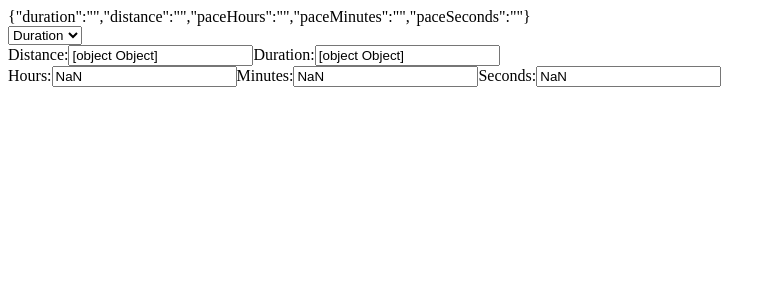
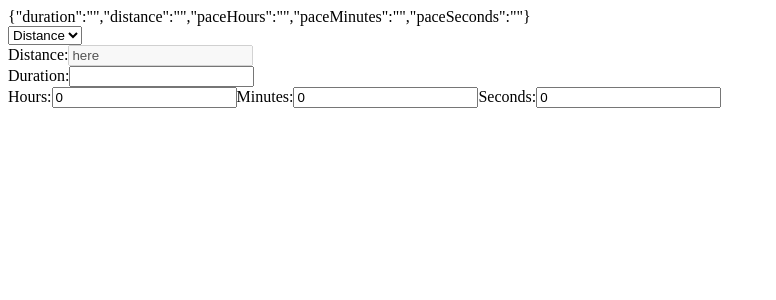
Before and after one commit to lauratpa/pace-calculator, a React (Vite) app: page / in a window 1280 px wide. Shown: the top 300 px of the page, without its empty margins (0-776 px from the left). Built offline with nearby package versions, Linux system fonts and the light colour scheme.

Commit message:
Working separate inputs

```diff
--- a/src/App.jsx
+++ b/src/App.jsx
@@ -2,6 +2,7 @@ import React, { useState } from "react";
 import ReactDOM from "react-dom";
 import DistanceCalculator from "./DistanceCalculator.jsx";
 import DurationCalculator from "./DurationCalculator.jsx";
+import PaceCalculator from "./PaceCalculator.jsx";
 import useFormFields from "./useFormFields.jsx";
 
 const App = () => {
@@ -13,13 +14,15 @@ const App = () => {
     paceSeconds: "",
   });
 
-  const [targetVariable, setTargetVariable] = useState("duration");
+  const [targetVariable, setTargetVariable] = useState("distance");
 
   const pickCalculator = () => {
     if (targetVariable === "distance") {
       return <DistanceCalculator fields={fields} setFields={setFields} />;
     } else if (targetVariable === "duration") {
       return <DurationCalculator fields={fields} setFields={setFields} />;
+    } else if (targetVariable === "pace") {
+      return <PaceCalculator fields={fields} setFields={setFields} />;
     } else {
       null;
     }
@@ -33,8 +36,9 @@ const App = () => {
           onChange={(e) => setTargetVariable(e.target.value.toLowerCase())}
           onBlur={(e) => setTargetVariable(e.target.value.toLowerCase())}
         >
+          <option>Distance</option>
           <option>Duration</option>
-          <option>Distance</option>
+          <option>Pace</option>
         </select>
       </label>
       {pickCalculator()}
--- a/src/DistanceCalculator.jsx
+++ b/src/DistanceCalculator.jsx
@@ -17,19 +17,15 @@ const DistanceCalculator = ({ fields, setFields }) => {
 
   return (
     <div>
-      <DistanceInput
-        value={distance}
-        updateValues={setFields}
-        disabled={true}
-      />
+      <DistanceInput value={distance} setValues={setFields} disabled={true} />
       <DurationInput
         value={fields.duration}
-        updateValues={setFields}
+        setValues={setFields}
         disabled={false}
       />
       <PaceInput
         value={fields.paceMinutes}
-        updateValues={setFields}
+        setValues={setFields}
         disabled={false}
       />
     </div>
--- a/src/DistanceInput.jsx
+++ b/src/DistanceInput.jsx
@@ -1,18 +1,20 @@
 import React from "react";
 import UseInput from "./useInput.jsx";
 
-const DistanceInput = (value, setValues, disabled) => {
+const DistanceInput = ({ value, setValues, disabled }) => {
   const onChange = (e) => {
     setValues("distance", +e.target.value);
   };
 
   return (
+    <div>
       <UseInput
         label="Distance"
         value={value}
         onChange={onChange}
         disabled={disabled}
       />
+    </div>
   );
 };
 
--- a/src/DurationCalculator.jsx
+++ b/src/DurationCalculator.jsx
@@ -19,17 +19,13 @@ const DistanceCalculator = ({ fields, setFields }) => {
     <div>
       <DistanceInput
         value={fields.distance}
-        updateValues={setFields}
+        setValues={setFields}
         disabled={false}
       />
-      <DurationInput
-        value={duration}
-        updateValues={setFields}
-        disabled={true}
-      />
+      <DurationInput value={duration} setValues={setFields} disabled={true} />
       <PaceInput
         value={fields.paceMinutes}
-        updateValues={setFields}
+        setValues={setFields}
         disabled={false}
       />
     </div>
--- a/src/DurationInput.jsx
+++ b/src/DurationInput.jsx
@@ -1,7 +1,7 @@
 import React from "react";
 import UseInput from "./useInput.jsx";
 
-const DurationInput = (value, setValues, disabled) => {
+const DurationInput = ({ value, setValues, disabled }) => {
   const onChange = (e) => {
     setValues("duration", +e.target.value);
   };
--- a/src/PaceCalculator.jsx
+++ b/src/PaceCalculator.jsx
@@ -1,34 +1,32 @@
-import React, { useEffect } from "react";
-import ReactDOM from "react-dom";
-import useInput from "./useInput.jsx";
+import React, { useEffect, useState } from "react";
+import DistanceInput from "./DistanceInput.jsx";
+import DurationInput from "./DurationInput.jsx";
+import PaceInput from "./PaceInput.jsx";
 
-const App = () => {
-  const [distance, DistanceInput] = useInput("Distance", "", false);
-  const [, PaceHoursInput, setPaceHours] = useInput("Hours", "", true);
-  const [, PaceMinutesInput, setPaceMinutes] = useInput("Minutes", "", true);
-  const [, PaceSecondsInput, setPaceSeconds] = useInput("Seconds", "", true);
-  const [duration, DurationInput] = useInput("Duration", "", false);
+const PaceCalculator = ({ fields, setFields }) => {
+  const [pace, setPace] = useState("");
 
   useEffect(() => {
-    const resultPace = duration / (distance / 1000);
-    const hours = Math.floor(resultPace / 60);
-    const minutes = Math.floor(resultPace - hours * 60);
-    const seconds = (resultPace - hours * 60 - minutes) * 60;
-
-    setPaceHours(hours);
-    setPaceMinutes(minutes);
-    setPaceSeconds(seconds);
-  }, []);
+    if (fields.duration > 0 && fields.distance > 0) {
+      setPace(fields.duration / (fields.distance / 1000));
+    }
+  }, [fields, setFields]);
 
   return (
     <div>
-      <DistanceInput />
-      <PaceHoursInput />
-      <PaceMinutesInput />
-      <PaceSecondsInput />
-      <DurationInput />
+      <DistanceInput
+        value={fields.distance}
+        setValues={setFields}
+        disabled={false}
+      />
+      <DurationInput
+        value={fields.duration}
+        setValues={setFields}
+        disabled={false}
+      />
+      <PaceInput value={pace} setValues={setFields} disabled={true} />
     </div>
   );
 };
 
-ReactDOM.render(<App />, document.getElementById("root"));
+export default PaceCalculator;
--- a/src/PaceInput.jsx
+++ b/src/PaceInput.jsx
@@ -1,7 +1,7 @@
 import React from "react";
 import UseInput from "./useInput.jsx";
 
-const PaceInput = (value, setValues, disabled) => {
+const PaceInput = ({ value, setValues, disabled }) => {
   const onHoursChange = (e) => {
     setValues("paceHours", +e.target.value);
   };
@@ -21,19 +21,19 @@ const PaceInput = (value, setValues, disabled) => {
       <UseInput
         label="Hours"
         value={hours}
-        updateValues={onHoursChange}
+        onChange={onHoursChange}
         disabled={disabled}
       />
       <UseInput
         label="Minutes"
         value={minutes}
-        updateValues={onMinutesChange}
+        onChange={onMinutesChange}
         disabled={disabled}
       />
       <UseInput
         label="Seconds"
         value={seconds}
-        updateValues={onSecondsChange}
+        onChange={onSecondsChange}
         disabled={disabled}
       />
     </div>
```
Lines whose indentation alone changed are shown as unchanged.
